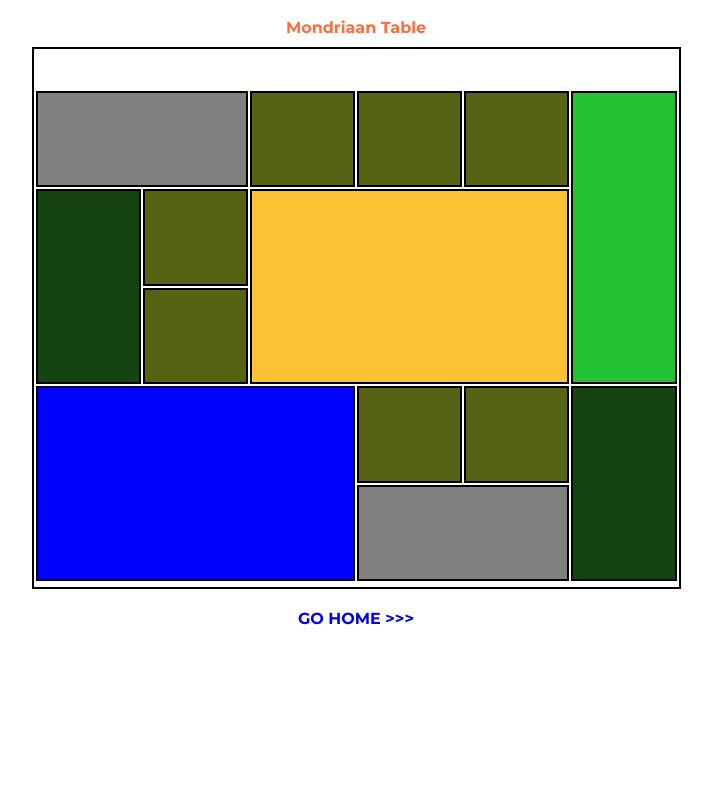
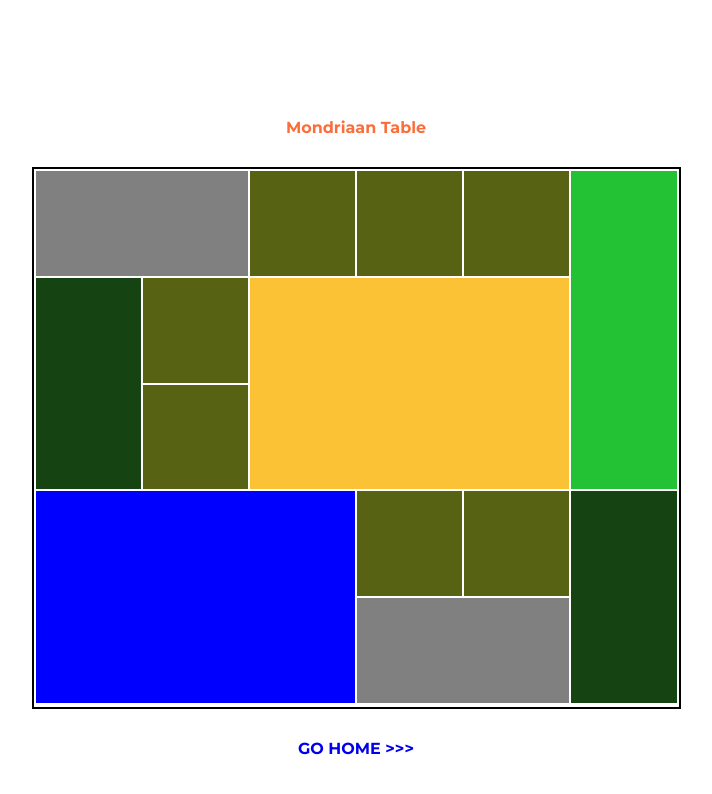
Before and after one commit to eugenehnatiuk/hillel_front_basic_2023, a plain HTML site: page pages/table.html in a window 1280 px wide. Shown: the whole page, without its empty margins (284-996 px from the left). Drawn offline with Linux system fonts and the light colour scheme; a web font is replaced by a local one.

Commit message:
minor css corrections

```diff
--- a/css/table.css
+++ b/css/table.css
@@ -3,6 +3,7 @@
   background: var(--backgroud_color);
   width: 1200px;
   margin: 0 auto;
+  padding-top: 80px;
 }
 
 a {
@@ -11,25 +12,23 @@ a {
   display: block;
   margin: 20px 0px;
 }
+caption {
+	margin: 30px;
+	font-weight: bold;
+	color: #fb6d3a;
+}
 
 table {
-  padding-top: 40px;
   margin: 0 auto;
+  border-collapse: separate;
   border: 2px solid black;
   width: 649px;
   height: 542px;
   box-sizing: border-box;
 }
 
-caption {
-	margin: 10px;
-	font-weight: bold;
-	color: #FB6D3A;
-}
-
 td,
 th {
-  border: 2px solid black;
   text-align: center;
   width: 50px;
   height: 50px;
@@ -37,25 +36,26 @@ th {
 }
 
 .color_1 {
-  background: rgb(128, 128, 128);
+  background: #808080;
 }
 .color_2 {
-  background: rgb(87, 98, 18);
+  background: #576212;
 }
 .color_3 {
-  background: rgb(35, 194, 52);
+  background: #23c234;
 }
 .color_4 {
-  background: rgb(250, 194, 52);
+  background: #fac234;
 }
 .color_5 {
-  background: rgb(0, 0, 255);
+  background: #0000ff;
 }
 .color_6 {
-  background: rgb(21, 67, 18);
+  background: #154312;
 }
 
-.table_link{
+.go_home_link{
+	margin: 30px auto;
 	text-transform: uppercase;
 	text-align: center
 }
--- a/pages/table.html
+++ b/pages/table.html
@@ -16,8 +16,8 @@
 </head>
 
 <body>
+
 	<div class="content">
-		<div>
 		<!--
 				tr - рядок
 				td - ячейка
@@ -33,10 +33,10 @@
 				rawspan - атрибут обьеденяет по вертикали
 			 -->
 		<table>
-				<tbody>
 			<thead>
 				<caption>Mondriaan Table</caption>
 			</thead>
+			<tbody>
 				<tr>
 					<td class="color_1" colspan="2">1</td>
 					<td class="color_2">3</td>
@@ -64,9 +64,7 @@
 			</tbody>
 
 		</table>
-			<a href="/index.html" class="table_link">Go home >>> </a>
+		<a href="/index.html" class="go_home_link">Go home >>> </a>
 	</div>
-	</div>
-</body>
 
 </html>
```
Lines whose indentation alone changed are shown as unchanged.
